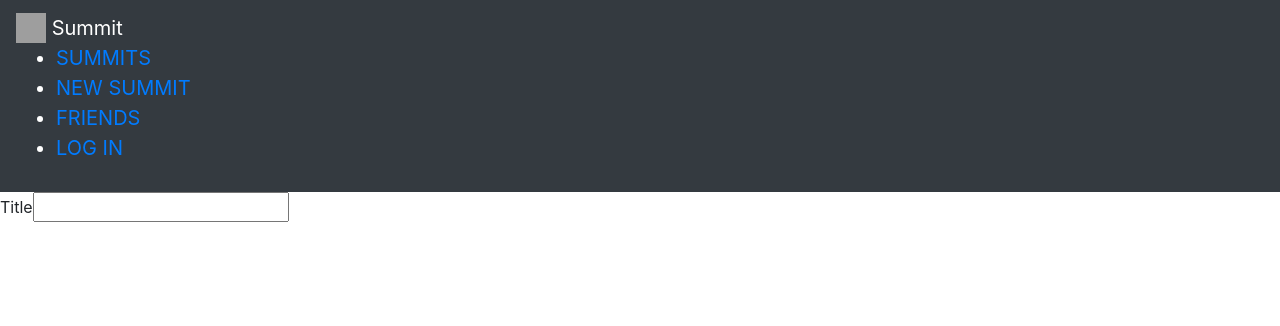
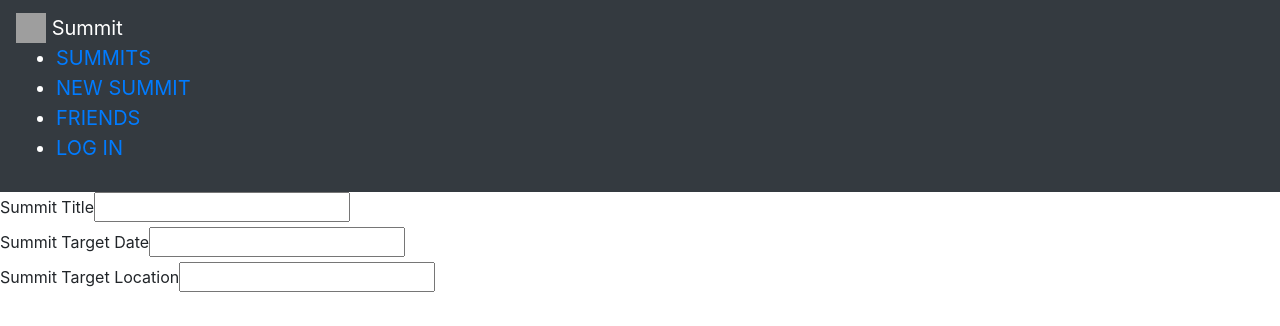
Before and after one commit to gamichwi/Summit, a React (Create React App) app in the folder summit-front-end/: page /summits/new in a window 1280 px wide. Shown: the top 326 px of the page. Built offline with nearby package versions, Linux system fonts and the light colour scheme; grey boxes are pictures that could not be loaded.

Commit message:
now have multiple inputs

```diff
--- a/summit-front-end/src/shared/components/FormElements/Input.js
+++ b/summit-front-end/src/shared/components/FormElements/Input.js
@@ -1,4 +1,4 @@
-import React, { useReducer } from "react";
+import React, { useEffect, useReducer } from "react";
 
 import { validate } from "../../util/validators";
 
@@ -15,7 +15,7 @@ const inputReducer = (state, action) => {
         ...state,
         value: action.val,
         isTouched: true
-      }
+      };
 
     default:
       return state;
@@ -28,6 +28,13 @@ const Input = props => {
     isValid: false,
     isTouched: false
   });
+
+  const { id, onInput } = props;
+  const { value, isValid } = inputState;
+
+  useEffect(() => {
+    props.onInput(props.id, inputState.value, inputState.isValid);
+  }, [id, value, isValid, onInput]);
 
   const changeHandler = event => {
     dispatch({
--- a/summit-front-end/src/summits/pages/NewSummit.js
+++ b/summit-front-end/src/summits/pages/NewSummit.js
@@ -1,10 +1,43 @@
-import React from 'react';
+import React, { useCallback } from "react";
 
-import Input from '../../shared/components/FormElements/Input'
-import { VALIDATOR_REQUIRE } from '../../shared/util/validators'
+import Input from "../../shared/components/FormElements/Input";
+import { VALIDATOR_REQUIRE } from "../../shared/util/validators";
 
 const NewSummit = () => {
-    return <Input element="input" type="text" label="Title" validators={[VALIDATOR_REQUIRE()]} errorText="Please enter a valid title."/>
+  // useCallBack to avoid infinite loop
+  const titleInputHandler = useCallback((id, value, isValid) => {}, []);
+
+  return (
+    <form>
+      <Input
+        id="title"
+        element="input"
+        type="text"
+        label="Summit Title"
+        validators={[VALIDATOR_REQUIRE()]}
+        errorText="Please enter a valid title."
+        onInput={titleInputHandler}
+      />
+      <Input
+        id="targetDate"
+        element="input"
+        type="text"
+        label="Summit Target Date"
+        validators={[VALIDATOR_REQUIRE()]}
+        errorText="Please enter a valid target date."
+        onInput={titleInputHandler}
+      />
+      <Input
+        id="targetCoordinates"
+        element="input"
+        type="text"
+        label="Summit Target Location"
+        validators={[VALIDATOR_REQUIRE()]}
+        errorText="Please enter a valid location."
+        onInput={titleInputHandler}
+      />
+    </form>
+  );
 };
 
 export default NewSummit;
--- a/summit-front-end/src/summits/pages/UserSummits.js
+++ b/summit-front-end/src/summits/pages/UserSummits.js
@@ -10,12 +10,14 @@ const DUMMY_PLACES = [
     title: "Win a foosball championship",
     completedAddress: "Bartronica, Melbourne",
     setDate: "",
+    targetDate: "",
     completedDate: "",
     completed: false,
     setImageUrl: "https://i.ytimg.com/vi/xXq0KPEJuBk/maxresdefault.jpg",
     completedImageUrl:
       "https://external-content.duckduckgo.com/iu/?u=https%3A%2F%2Ftse4.mm.bing.net%2Fth%3Fid%3DOIP.z1EQMkYXiRUgWV9rkGpT9AHaE8%26pid%3DApi&f=1",
-    setCoordinates: "",
+    setCoordinates: {},
+    targetCoordinates: {},
     completedCoordinates: {
       lat: "-37.8785909",
       lng: "144.9739747"
@@ -30,13 +32,15 @@ const DUMMY_PLACES = [
     title: "Win a boxing championship",
     completedAddress: "Melbourne Fight Club",
     setDate: "",
+    targetDate: "",
     completedDate: "",
     completed: false,
     setImageUrl:
       "https://media2.trover.com/T/58c263cd74eb4650f0022ede/fixedw_large_4x.jpg",
     completedImageUrl:
       "https://akm-img-a-in.tosshub.com/indiatoday/images/story/201910/jamuna9102019-770x433.png?VB4oJ8dItSqFhwwpLlkhrdCDSzixJd4w",
-    setCoordinates: "",
+    setCoordinates: {},
+    targetCoordinates: {},
     completedCoordinates: {
       lat: "-37.7873385",
       lng: "144.8642536"
```
